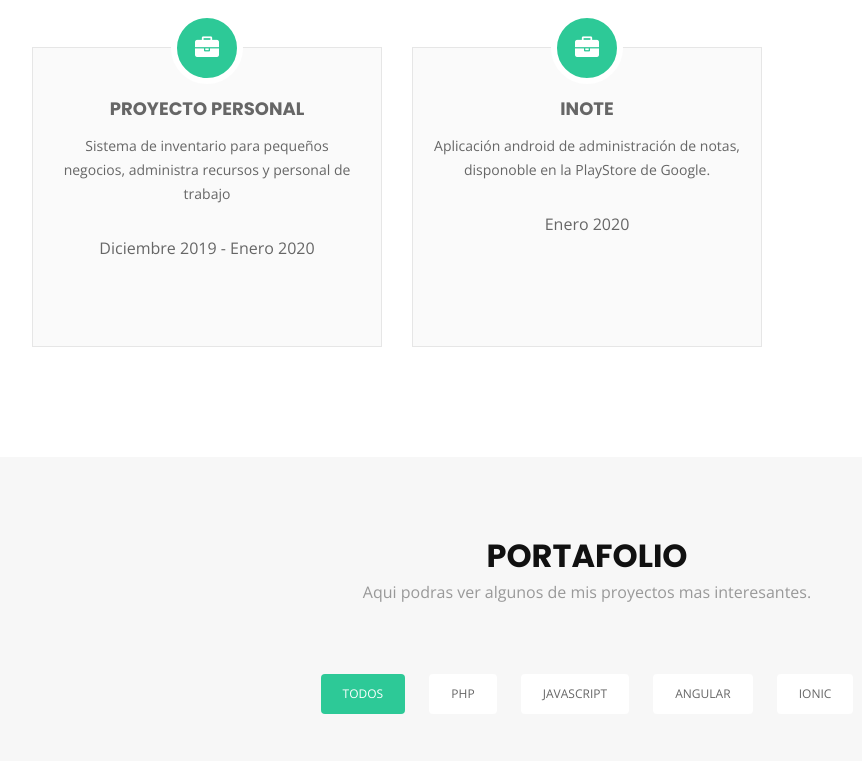
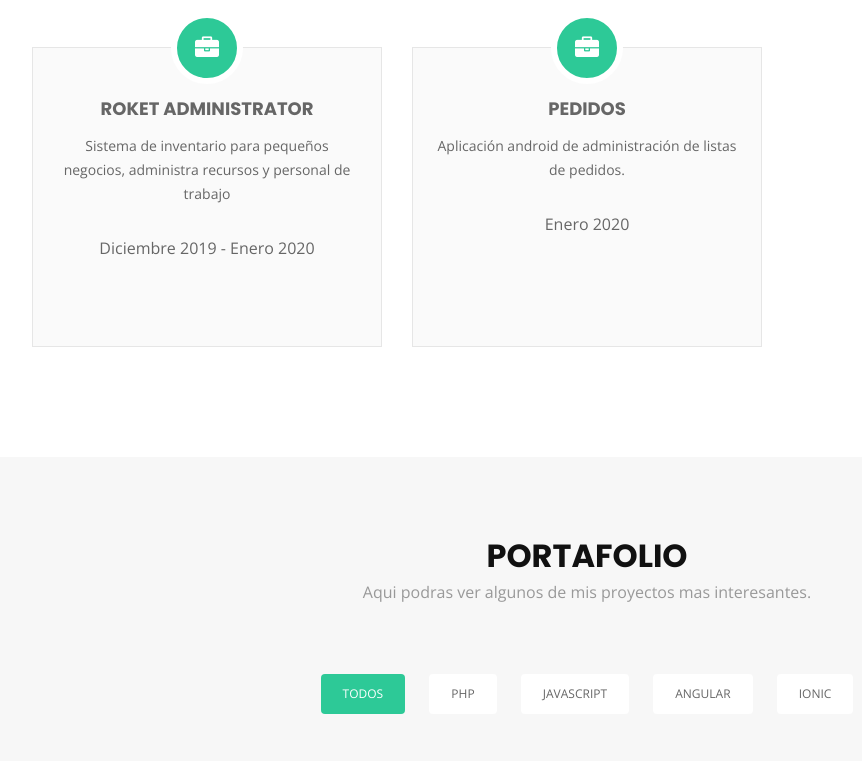
Before and after one commit to chelitodelgado/angelparedes, a plain HTML site: page index.html in a window 1280 px wide. Shown: the part 3051-3812 px from the top of the page, without its empty margins (53-915 px from the left). Drawn offline with nearby package versions, Linux system fonts and the light colour scheme.

Commit message:
Actualización de proyectos

```diff
--- a/index.html
+++ b/index.html
@@ -271,7 +271,7 @@
                     <div class="col-lg-4 col-md-6 wow fadeInUp" data-wow-delay="0.2s">
                         <div class="box">
                             <div class="icon"><i class="fa fa-briefcase"></i></div>
-                            <h4 class="title">Proyecto personal</h4>
+                            <h4 class="title">Roket administrator</h4>
                             <p class="description">
                                 Sistema de inventario para pequeños negocios, administra recursos y personal de trabajo
                             </p>
@@ -282,9 +282,9 @@
                     <div class="col-lg-4 col-md-6 wow fadeInUp" data-wow-delay="0.2s">
                         <div class="box">
                             <div class="icon"><i class="fa fa-briefcase"></i></div>
-                            <h4 class="title">Inote</h4>
+                            <h4 class="title">Pedidos</h4>
                             <p class="description">
-                                Aplicación android de administración de notas, disponoble en la PlayStore de Google.
+                                Aplicación android de administración de listas de pedidos.
                             </p>
                             <p>Enero 2020</p>
                         </div>
@@ -347,7 +347,7 @@
                         <a href="">
                             <img src="assets/img/portfolio/op/01.png" width="110%" alt="">
                             <div class="details">
-                                <h4>Sistema control de inventario</h4>
+                                <h4>Roket administrator</h4>
                                 <span>Laravel</span>
                             </div>
                         </a>
```
